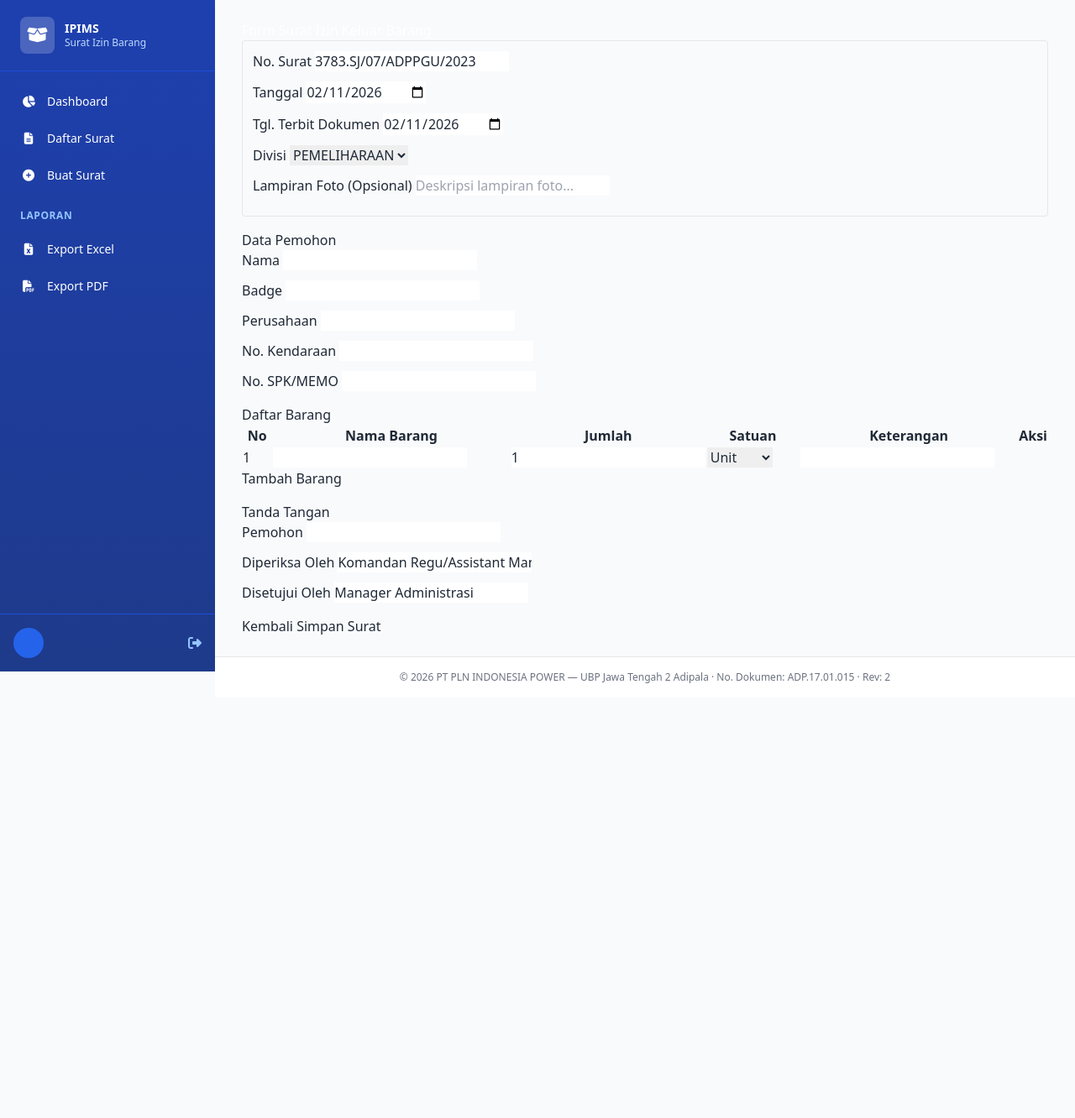
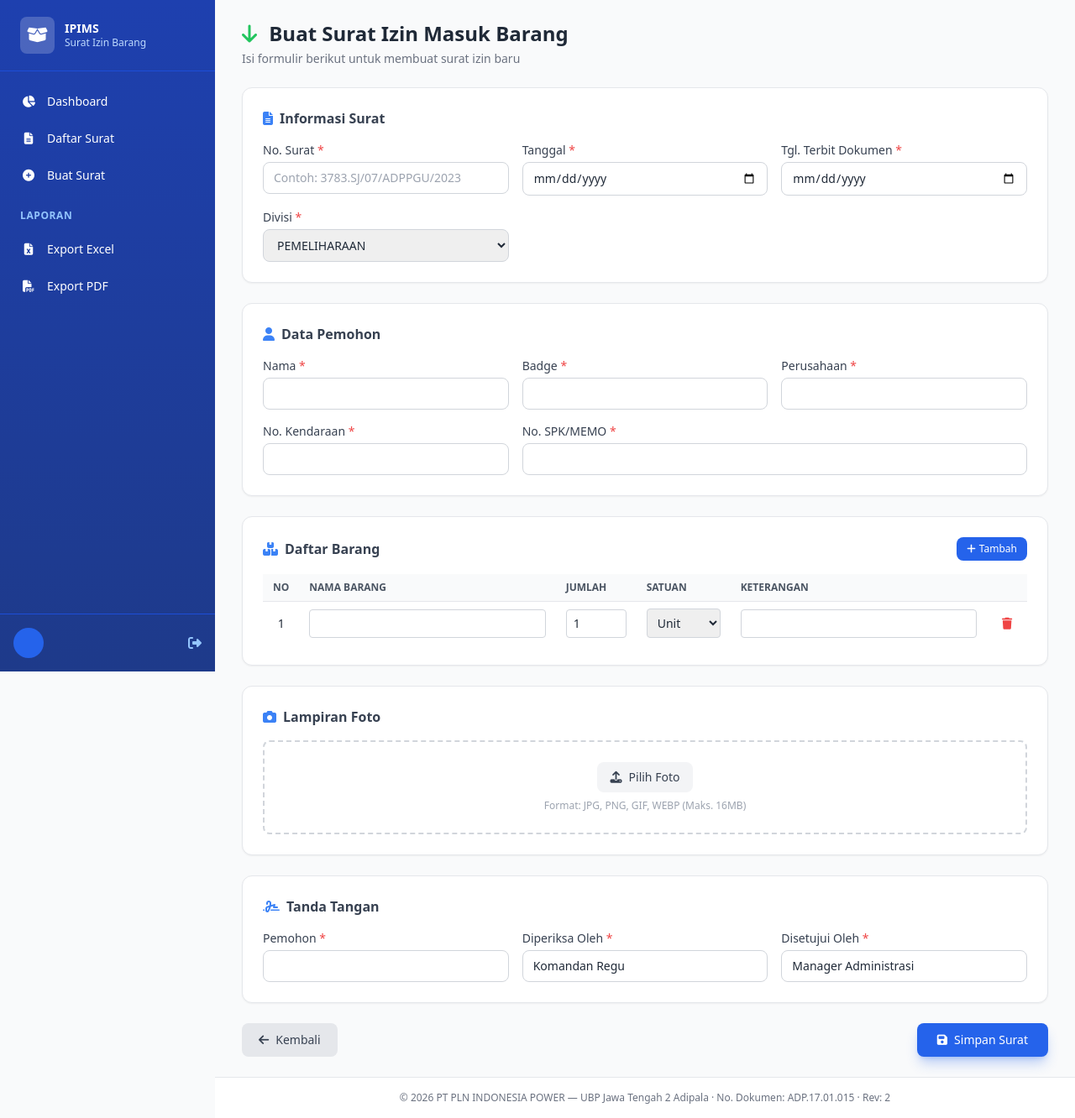
Before and after one commit to qrxs5rycfq-dot/Surat-izin-keluar-masuk-barang, a Flask app: template templates/add_surat.html in a window 1280 px wide. Shown: the whole page at 84% size. Before the commit the page ends 814 px from the top, so only its background shows below. Run offline with Flask 3, Linux system fonts and the light colour scheme; the template is opened without the code that fills it, so the values that code supplies are empty; some libraries are stand-ins or nearby versions.

Commit message:
Replace add_surat.html with Tailwind CSS-based template
Co-authored-by: qrxs5rycfq-dot <245826761+qrxs5rycfq-dot@users.noreply.github.com>

```diff
--- a/templates/add_surat.html
+++ b/templates/add_surat.html
@@ -1,281 +1,210 @@
 {% extends "base.html" %}
+{% block title %}Buat Surat {{ 'Keluar' if jenis=='keluar' else 'Masuk' }} - {{ app_name }}{% endblock %}
 
 {% block content %}
-<div class="row">
-    <div class="col-md-12">
-        <div class="card">
-            <div class="card-header bg-success text-white">
-                <h4 class="mb-0">
-                    <i class="bi bi-file-earmark-plus"></i> Form Surat Izin Keluar Barang
-                </h4>
+<div class="mb-6">
+    <h2 class="text-2xl font-bold text-gray-800">
+        <i class="fas fa-{{ 'arrow-up text-red-500' if jenis=='keluar' else 'arrow-down text-green-500' }} mr-2"></i>
+        Buat Surat Izin {{ 'Keluar' if jenis=='keluar' else 'Masuk' }} Barang
+    </h2>
+    <p class="text-gray-500 text-sm mt-1">Isi formulir berikut untuk membuat surat izin baru</p>
 </div>
-            <div class="card-body">
-                <form method="POST" action="{{ url_for('add_surat') }}" id="suratForm">
-                    <!-- Header Information -->
-                    <div class="row mb-4">
-                        <div class="col-md-12">
-                            <div class="border p-3 bg-light rounded">
-                                <div class="row">
-                                    <div class="col-md-4">
-                                        <div class="mb-3">
-                                            <label class="form-label">No. Surat</label>
-                                            <input type="text" class="form-control" name="no_surat"
-                                                   value="3783.SJ/07/ADPPGU/2023" required>
+
+<form method="POST" enctype="multipart/form-data" id="suratForm" class="space-y-6">
+    <input type="hidden" name="csrf_token" value="{{ csrf_token() }}">
+    <input type="hidden" name="jenis" value="{{ jenis }}">
+
+    <!-- Info Surat -->
+    <div class="bg-white rounded-xl shadow-sm border p-6">
+        <h3 class="font-semibold text-gray-700 mb-4 flex items-center gap-2"><i class="fas fa-file-alt text-blue-500"></i> Informasi Surat</h3>
+        <div class="grid grid-cols-1 md:grid-cols-3 gap-4">
+            <div>
+                <label class="block text-sm font-medium text-gray-700 mb-1">No. Surat <span class="text-red-500">*</span></label>
+                <input type="text" name="no_surat" required class="w-full px-3 py-2 border border-gray-300 rounded-lg text-sm focus:ring-2 focus:ring-blue-500 focus:border-blue-500" placeholder="Contoh: 3783.SJ/07/ADPPGU/2023">
             </div>
+            <div>
+                <label class="block text-sm font-medium text-gray-700 mb-1">Tanggal <span class="text-red-500">*</span></label>
+                <input type="date" name="tanggal" value="{{ date_now }}" required class="w-full px-3 py-2 border border-gray-300 rounded-lg text-sm focus:ring-2 focus:ring-blue-500 focus:border-blue-500">
             </div>
-                                    <div class="col-md-4">
-                                        <div class="mb-3">
-                                            <label class="form-label">Tanggal</label>
-                                            <input type="date" class="form-control" name="tanggal"
-                                                   value="{{ date_now }}" required>
+            <div>
+                <label class="block text-sm font-medium text-gray-700 mb-1">Tgl. Terbit Dokumen <span class="text-red-500">*</span></label>
+                <input type="date" name="tgl_terbit" value="{{ date_now }}" required class="w-full px-3 py-2 border border-gray-300 rounded-lg text-sm focus:ring-2 focus:ring-blue-500 focus:border-blue-500">
             </div>
-                                    </div>
-                                    <div class="col-md-4">
-                                        <div class="mb-3">
-                                            <label class="form-label">Tgl. Terbit Dokumen</label>
-                                            <input type="date" class="form-control" name="tgl_terbit"
-                                                   value="{{ date_now }}" required>
-                                        </div>
-                                    </div>
-                                </div>
-                                <div class="row">
-                                    <div class="col-md-4">
-                                        <div class="mb-3">
-                                            <label class="form-label">Divisi</label>
-                                            <select class="form-select" name="divisi" required>
+            <div>
+                <label class="block text-sm font-medium text-gray-700 mb-1">Divisi <span class="text-red-500">*</span></label>
+                <select name="divisi" required class="w-full px-3 py-2 border border-gray-300 rounded-lg text-sm focus:ring-2 focus:ring-blue-500 focus:border-blue-500">
                     <option value="PEMELIHARAAN">PEMELIHARAAN</option>
                     <option value="OPERASI">OPERASI</option>
+                    <option value="TEKNIK">TEKNIK</option>
                     <option value="UMUM">UMUM</option>
-                                                <option value="TEKNIK">TEKNIK</option>
                 </select>
-                                        </div>
-                                    </div>
-                                    <div class="col-md-8">
-                                        <div class="mb-3">
-                                            <label class="form-label">Lampiran Foto (Opsional)</label>
-                                            <input type="text" class="form-control" name="lampiran_foto"
-                                                   placeholder="Deskripsi lampiran foto...">
-                                        </div>
-                                    </div>
-                                </div>
             </div>
         </div>
     </div>
 
-                    <!-- Personal Information -->
-                    <div class="row mb-4">
-                        <div class="col-md-12">
-                            <h5>Data Pemohon</h5>
-                            <div class="row">
-                                <div class="col-md-4">
-                                    <div class="mb-3">
-                                        <label class="form-label">Nama</label>
-                                        <input type="text" class="form-control" name="nama" required>
+    <!-- Data Pemohon -->
+    <div class="bg-white rounded-xl shadow-sm border p-6">
+        <h3 class="font-semibold text-gray-700 mb-4 flex items-center gap-2"><i class="fas fa-user text-blue-500"></i> Data Pemohon</h3>
+        <div class="grid grid-cols-1 md:grid-cols-3 gap-4">
+            <div>
+                <label class="block text-sm font-medium text-gray-700 mb-1">Nama <span class="text-red-500">*</span></label>
+                <input type="text" name="nama" required class="w-full px-3 py-2 border border-gray-300 rounded-lg text-sm focus:ring-2 focus:ring-blue-500 focus:border-blue-500">
             </div>
+            <div>
+                <label class="block text-sm font-medium text-gray-700 mb-1">Badge <span class="text-red-500">*</span></label>
+                <input type="text" name="badge" required class="w-full px-3 py-2 border border-gray-300 rounded-lg text-sm focus:ring-2 focus:ring-blue-500 focus:border-blue-500">
             </div>
-                                <div class="col-md-3">
-                                    <div class="mb-3">
-                                        <label class="form-label">Badge</label>
-                                        <input type="text" class="form-control" name="badge" required>
+            <div>
+                <label class="block text-sm font-medium text-gray-700 mb-1">Perusahaan <span class="text-red-500">*</span></label>
+                <input type="text" name="perusahaan" required class="w-full px-3 py-2 border border-gray-300 rounded-lg text-sm focus:ring-2 focus:ring-blue-500 focus:border-blue-500">
             </div>
+            <div>
+                <label class="block text-sm font-medium text-gray-700 mb-1">No. Kendaraan <span class="text-red-500">*</span></label>
+                <input type="text" name="no_kendaraan" required class="w-full px-3 py-2 border border-gray-300 rounded-lg text-sm focus:ring-2 focus:ring-blue-500 focus:border-blue-500">
             </div>
-                                <div class="col-md-5">
-                                    <div class="mb-3">
-                                        <label class="form-label">Perusahaan</label>
-                                        <input type="text" class="form-control" name="perusahaan" required>
-                                    </div>
-                                </div>
-                            </div>
-                            <div class="row">
-                                <div class="col-md-4">
-                                    <div class="mb-3">
-                                        <label class="form-label">No. Kendaraan</label>
-                                        <input type="text" class="form-control" name="no_kendaraan" required>
-                                    </div>
-                                </div>
-                                <div class="col-md-8">
-                                    <div class="mb-3">
-                                        <label class="form-label">No. SPK/MEMO</label>
-                                        <input type="text" class="form-control" name="no_spk" required>
-                                    </div>
-                                </div>
+            <div class="md:col-span-2">
+                <label class="block text-sm font-medium text-gray-700 mb-1">No. SPK/MEMO <span class="text-red-500">*</span></label>
+                <input type="text" name="no_spk" required class="w-full px-3 py-2 border border-gray-300 rounded-lg text-sm focus:ring-2 focus:ring-blue-500 focus:border-blue-500">
             </div>
         </div>
     </div>
 
-                    <!-- Barang Items -->
-                    <div class="row mb-4">
-                        <div class="col-md-12">
-                            <h5>Daftar Barang</h5>
-                            <div class="table-responsive">
-                                <table class="table table-bordered" id="barangTable">
-                                    <thead>
+    <!-- Daftar Barang -->
+    <div class="bg-white rounded-xl shadow-sm border p-6">
+        <div class="flex items-center justify-between mb-4">
+            <h3 class="font-semibold text-gray-700 flex items-center gap-2"><i class="fas fa-boxes text-blue-500"></i> Daftar Barang</h3>
+            <button type="button" onclick="addRow()" class="inline-flex items-center gap-1 bg-blue-600 hover:bg-blue-700 text-white text-xs font-medium px-3 py-1.5 rounded-lg transition">
+                <i class="fas fa-plus"></i> Tambah
+            </button>
+        </div>
+        <div class="overflow-x-auto">
+            <table class="w-full text-sm" id="barangTable">
+                <thead class="bg-gray-50 text-gray-600 uppercase text-xs">
                     <tr>
-                                            <th width="5%">No</th>
-                                            <th width="35%">Nama Barang</th>
-                                            <th width="15%">Jumlah</th>
-                                            <th width="15%">Satuan</th>
-                                            <th width="30%">Keterangan</th>
-                                            <th width="5%">Aksi</th>
+                        <th class="px-3 py-2 text-left w-10">No</th>
+                        <th class="px-3 py-2 text-left">Nama Barang</th>
+                        <th class="px-3 py-2 text-left w-24">Jumlah</th>
+                        <th class="px-3 py-2 text-left w-28">Satuan</th>
+                        <th class="px-3 py-2 text-left">Keterangan</th>
+                        <th class="px-3 py-2 w-12"></th>
                     </tr>
                 </thead>
-                                    <tbody id="barangTbody">
-                                        <!-- Barang rows will be added here -->
-                                    </tbody>
+                <tbody id="barangBody"></tbody>
             </table>
         </div>
-                            <button type="button" class="btn btn-sm btn-primary" onclick="addBarangRow()">
-                                <i class="bi bi-plus"></i> Tambah Barang
-                            </button>
         <input type="hidden" name="barang_items" id="barangItems">
+    </div>
+
+    <!-- Lampiran Foto -->
+    <div class="bg-white rounded-xl shadow-sm border p-6">
+        <h3 class="font-semibold text-gray-700 mb-4 flex items-center gap-2"><i class="fas fa-camera text-blue-500"></i> Lampiran Foto</h3>
+        <div class="border-2 border-dashed border-gray-300 rounded-lg p-6 text-center">
+            <input type="file" name="lampiran_foto" accept="image/*" id="fotoInput" class="hidden" onchange="previewFoto(this)">
+            <div id="fotoPreview" class="hidden mb-3">
+                <img id="fotoImg" class="mx-auto max-h-48 rounded-lg shadow">
+            </div>
+            <label for="fotoInput" class="cursor-pointer inline-flex items-center gap-2 bg-gray-100 hover:bg-gray-200 text-gray-700 text-sm font-medium px-4 py-2 rounded-lg transition">
+                <i class="fas fa-upload"></i> Pilih Foto
+            </label>
+            <p class="text-xs text-gray-400 mt-2">Format: JPG, PNG, GIF, WEBP (Maks. 16MB)</p>
         </div>
     </div>
 
-                    <!-- Signatures -->
-                    <div class="row mb-4">
-                        <div class="col-md-12">
-                            <h5>Tanda Tangan</h5>
-                            <div class="row">
-                                <div class="col-md-4">
-                                    <div class="mb-3">
-                                        <label class="form-label">Pemohon</label>
-                                        <input type="text" class="form-control" name="pemohon" required>
+    <!-- Tanda Tangan -->
+    <div class="bg-white rounded-xl shadow-sm border p-6">
+        <h3 class="font-semibold text-gray-700 mb-4 flex items-center gap-2"><i class="fas fa-signature text-blue-500"></i> Tanda Tangan</h3>
+        <div class="grid grid-cols-1 md:grid-cols-3 gap-4">
+            <div>
+                <label class="block text-sm font-medium text-gray-700 mb-1">Pemohon <span class="text-red-500">*</span></label>
+                <input type="text" name="pemohon" required class="w-full px-3 py-2 border border-gray-300 rounded-lg text-sm focus:ring-2 focus:ring-blue-500 focus:border-blue-500">
             </div>
+            <div>
+                <label class="block text-sm font-medium text-gray-700 mb-1">Diperiksa Oleh <span class="text-red-500">*</span></label>
+                <input type="text" name="diperiksa_oleh" value="Komandan Regu" required class="w-full px-3 py-2 border border-gray-300 rounded-lg text-sm focus:ring-2 focus:ring-blue-500 focus:border-blue-500">
             </div>
-                                <div class="col-md-4">
-                                    <div class="mb-3">
-                                        <label class="form-label">Diperiksa Oleh</label>
-                                        <input type="text" class="form-control" name="diperiksa_oleh"
-                                               value="Komandan Regu/Assistant Manager Umum" required>
-                                    </div>
-                                </div>
-                                <div class="col-md-4">
-                                    <div class="mb-3">
-                                        <label class="form-label">Disetujui Oleh</label>
-                                        <input type="text" class="form-control" name="disetujui_oleh"
-                                               value="Manager Administrasi" required>
-                                    </div>
-                                </div>
+            <div>
+                <label class="block text-sm font-medium text-gray-700 mb-1">Disetujui Oleh <span class="text-red-500">*</span></label>
+                <input type="text" name="disetujui_oleh" value="Manager Administrasi" required class="w-full px-3 py-2 border border-gray-300 rounded-lg text-sm focus:ring-2 focus:ring-blue-500 focus:border-blue-500">
             </div>
         </div>
     </div>
 
-                    <!-- Form Actions -->
-                    <div class="row">
-                        <div class="col-md-12">
-                            <div class="d-flex justify-content-between">
-                                <a href="{{ url_for('index') }}" class="btn btn-secondary">
-                                    <i class="bi bi-arrow-left"></i> Kembali
+    <!-- Actions -->
+    <div class="flex justify-between">
+        <a href="{{ url_for('surat_list') }}" class="inline-flex items-center gap-2 bg-gray-200 hover:bg-gray-300 text-gray-700 font-medium px-5 py-2.5 rounded-lg transition text-sm">
+            <i class="fas fa-arrow-left"></i> Kembali
         </a>
-                                <button type="submit" class="btn btn-success">
-                                    <i class="bi bi-save"></i> Simpan Surat
+        <button type="submit" class="inline-flex items-center gap-2 bg-blue-600 hover:bg-blue-700 text-white font-medium px-6 py-2.5 rounded-lg transition text-sm shadow-lg shadow-blue-600/30">
+            <i class="fas fa-save"></i> Simpan Surat
         </button>
     </div>
-                        </div>
-                    </div>
 </form>
-            </div>
-        </div>
-    </div>
-</div>
 {% endblock %}
 
 {% block scripts %}
 <script>
-    let barangCounter = 1;
-
-    // Add initial row
-    function addBarangRow(data = {}) {
-        const tbody = document.getElementById('barangTbody');
-        const row = document.createElement('tr');
-        row.innerHTML = `
-            <td>${barangCounter}</td>
-            <td><input type="text" class="form-control form-control-sm" name="nama_barang_${barangCounter}"
-                       value="${data.nama_barang || ''}" required></td>
-            <td><input type="number" class="form-control form-control-sm" name="jumlah_${barangCounter}"
-                       value="${data.jumlah || '1'}" min="1" required></td>
-            <td>
-                <select class="form-select form-select-sm" name="satuan_${barangCounter}" required>
-                    <option value="Unit" ${data.satuan === 'Unit' ? 'selected' : ''}>Unit</option>
-                    <option value="Set" ${data.satuan === 'Set' ? 'selected' : ''}>Set</option>
-                    <option value="Pcs" ${data.satuan === 'Pcs' ? 'selected' : ''}>Pcs</option>
-                    <option value="Dus" ${data.satuan === 'Dus' ? 'selected' : ''}>Dus</option>
-                    <option value="Lembar" ${data.satuan === 'Lembar' ? 'selected' : ''}>Lembar</option>
-                    <option value="Roll" ${data.satuan === 'Roll' ? 'selected' : ''}>Roll</option>
+let rowNum = 0;
+function addRow(d) {
+    d = d || {};
+    rowNum++;
+    const tbody = document.getElementById('barangBody');
+    const tr = document.createElement('tr');
+    tr.className = 'border-t';
+    tr.innerHTML = `
+        <td class="px-3 py-2 text-center rnum">${rowNum}</td>
+        <td class="px-3 py-2"><input type="text" class="w-full px-2 py-1.5 border border-gray-300 rounded text-sm bn" value="${d.nama_barang||''}" required></td>
+        <td class="px-3 py-2"><input type="number" class="w-full px-2 py-1.5 border border-gray-300 rounded text-sm bj" value="${d.jumlah||1}" min="1" required></td>
+        <td class="px-3 py-2">
+            <select class="w-full px-2 py-1.5 border border-gray-300 rounded text-sm bs">
+                <option value="Unit" ${d.satuan==='Unit'?'selected':''}>Unit</option>
+                <option value="Set" ${d.satuan==='Set'?'selected':''}>Set</option>
+                <option value="Pcs" ${d.satuan==='Pcs'?'selected':''}>Pcs</option>
+                <option value="Dus" ${d.satuan==='Dus'?'selected':''}>Dus</option>
+                <option value="Lembar" ${d.satuan==='Lembar'?'selected':''}>Lembar</option>
+                <option value="Roll" ${d.satuan==='Roll'?'selected':''}>Roll</option>
+                <option value="Kg" ${d.satuan==='Kg'?'selected':''}>Kg</option>
+                <option value="Liter" ${d.satuan==='Liter'?'selected':''}>Liter</option>
             </select>
         </td>
-            <td><input type="text" class="form-control form-control-sm" name="keterangan_${barangCounter}"
-                       value="${data.keterangan || ''}"></td>
-            <td>
-                <button type="button" class="btn btn-sm btn-danger" onclick="removeBarangRow(this)">
-                    <i class="bi bi-trash"></i>
-                </button>
-            </td>
-        `;
-        tbody.appendChild(row);
-        barangCounter++;
-        updateBarangData();
+        <td class="px-3 py-2"><input type="text" class="w-full px-2 py-1.5 border border-gray-300 rounded text-sm bk" value="${d.keterangan||''}"></td>
+        <td class="px-3 py-2 text-center"><button type="button" onclick="this.closest('tr').remove();renum();sync();" class="text-red-500 hover:text-red-700"><i class="fas fa-trash"></i></button></td>`;
+    tbody.appendChild(tr);
+    sync();
 }
 
-    // Remove row
-    function removeBarangRow(button) {
-        const row = button.closest('tr');
-        row.remove();
-        updateBarangData();
-        updateRowNumbers();
+function renum() {
+    document.querySelectorAll('#barangBody tr').forEach((tr, i) => { tr.querySelector('.rnum').textContent = i + 1; });
 }
 
-    // Update row numbers
-    function updateRowNumbers() {
-        const rows = document.querySelectorAll('#barangTbody tr');
-        rows.forEach((row, index) => {
-            row.cells[0].textContent = index + 1;
-        });
-    }
-
-    // Update hidden input with JSON data
-    function updateBarangData() {
+function sync() {
     const items = [];
-        const rows = document.querySelectorAll('#barangTbody tr');
-
-        rows.forEach(row => {
-            const rowIndex = row.rowIndex;
+    document.querySelectorAll('#barangBody tr').forEach(tr => {
         items.push({
-                nama_barang: row.querySelector(`[name^="nama_barang_"]`).value,
-                jumlah: row.querySelector(`[name^="jumlah_"]`).value,
-                satuan: row.querySelector(`[name^="satuan_"]`).value,
-                keterangan: row.querySelector(`[name^="keterangan_"]`).value
+            nama_barang: tr.querySelector('.bn').value,
+            jumlah: tr.querySelector('.bj').value,
+            satuan: tr.querySelector('.bs').value,
+            keterangan: tr.querySelector('.bk').value
         });
     });
-
     document.getElementById('barangItems').value = JSON.stringify(items);
 }
 
-    // Form submission
 document.getElementById('suratForm').addEventListener('submit', function(e) {
-        if (barangCounter === 1) {
-            e.preventDefault();
-            alert('Minimal tambahkan 1 barang!');
-            return;
+    if (!document.querySelectorAll('#barangBody tr').length) { e.preventDefault(); alert('Tambahkan minimal 1 barang!'); return; }
+    sync();
+});
+document.addEventListener('input', function(e) { if (e.target.closest('#barangBody')) sync(); });
+document.addEventListener('DOMContentLoaded', function() { addRow(); });
+
+function previewFoto(input) {
+    if (input.files && input.files[0]) {
+        const reader = new FileReader();
+        reader.onload = function(e) {
+            document.getElementById('fotoImg').src = e.target.result;
+            document.getElementById('fotoPreview').classList.remove('hidden');
+        };
+        reader.readAsDataURL(input.files[0]);
     }
-        updateBarangData();
-    });
-
-    // Add event listeners to form inputs
-    document.addEventListener('input', function(e) {
-        if (e.target.matches('input[name^="nama_barang_"], input[name^="jumlah_"], select[name^="satuan_"], input[name^="keterangan_"]')) {
-            updateBarangData();
 }
-    });
-
-    // Add initial barang row
-    document.addEventListener('DOMContentLoaded', function() {
-        addBarangRow();
-
-        // Set today's date
-        const today = new Date().toISOString().split('T')[0];
-        document.querySelector('input[name="tanggal"]').value = today;
-        document.querySelector('input[name="tgl_terbit"]').value = today;
-    });
 </script>
 {% endblock %}
```
Lines whose indentation alone changed are shown as unchanged.
